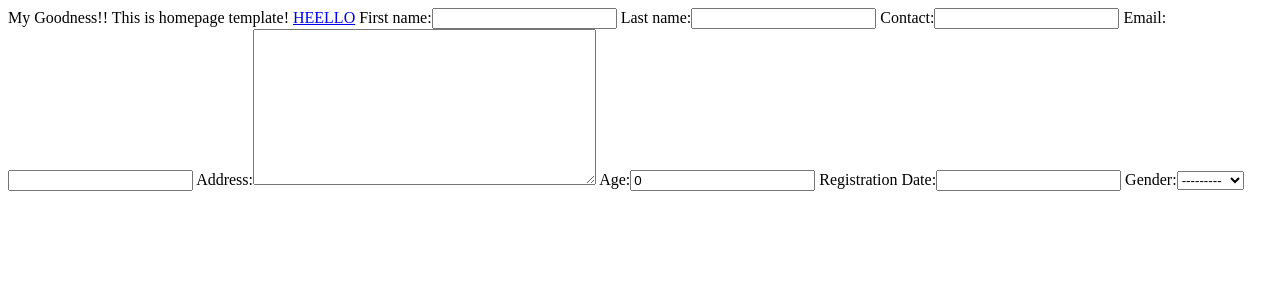
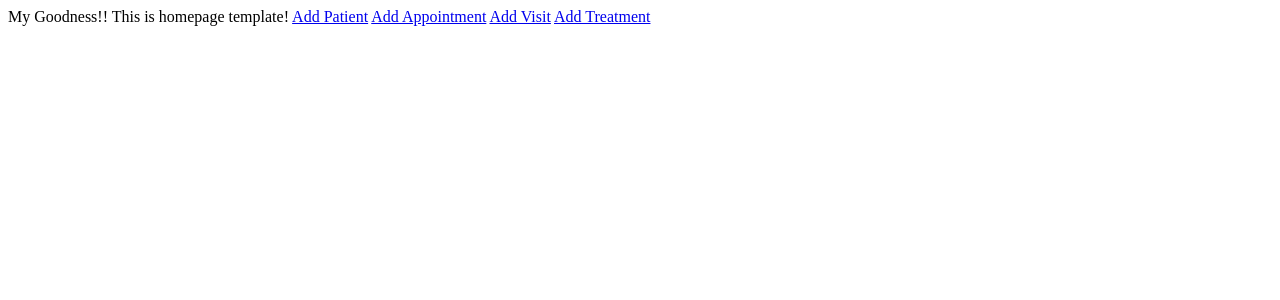
Before and after one commit to katkamrachana/cng, a Django app: template cdac/dental_studio/templates/dental_studio/homepage.html in a window 1280 px wide. Shown: the top 300 px of the page. Run offline with Django 3.2, Linux system fonts and the light colour scheme; the template is opened without the code that fills it: values that come from a table or form of the project are taken from there, others are empty.

Commit message:
django forms implemented for create operation

```diff
--- a/cdac/dental_studio/forms.py
+++ b/cdac/dental_studio/forms.py
@@ -2,25 +2,24 @@ from django import forms
 
 from .models import *
 class PatientForm(forms.ModelForm):
-    address = forms.CharField(widget=forms.Textarea)
     class Meta:
         model = Patient
         fields = ('first_name', 'last_name', 'contact', 'email', 'address', 'age', 'first_appointment_date', 'gender')
+class AppointmentForm(forms.ModelForm):
+    class Meta:
+        model = Appointment
+        fields = ('datetime', 'name', 'contact', 'email', 'address', 'age', 'treatment', 'gender')
 
-'''
 class VisitForm(forms.ModelForm):
-    comments = forms.CharField(widget=forms.Textarea)
-
     class Meta:
         model = Visit
+        fields = ('visited_date','comments','patient','treatment','appointment')
 
-class AppointmentForm(forms.ModelForm):
-    comments = forms.CharField(widget=forms.Textarea)
-
+class TreatmentForm(forms.ModelForm):
     class Meta:
-        model = Appointment
-
-
+        model = Treatment
+        fields = ('name', 'description', 'cost')
+'''
 class TreatmentForm(forms.ModelForm):
     treatment_description = forms.CharField(widget=forms.Textarea)
     class Meta:
--- a/cdac/dental_studio/models.py
+++ b/cdac/dental_studio/models.py
@@ -33,12 +33,12 @@ class PatientAdmin(admin.ModelAdmin):
     list_display = ('__unicode__', 'contact', 'address', 'email', 'age' )
 
 class Treatment(models.Model):
-    treatment_name = models.CharField(max_length=200, unique=True, blank=False)
-    treatment_description = models.CharField(max_length=500)
-    treatment_cost = models.IntegerField(default=0, blank=False)
+    name = models.CharField(max_length=200, unique=True, blank=False)
+    description = models.CharField(max_length=500)
+    cost = models.IntegerField(default=0, blank=False)
 
     def __unicode__(self):
-        return self.treatment_name
+        return self.name
 
 
 
--- a/cdac/dental_studio/templates/dental_studio/homepage.html
+++ b/cdac/dental_studio/templates/dental_studio/homepage.html
@@ -1,3 +1,5 @@
 My Goodness!! This is homepage template!
-<a href="{% url 'patient:patient_create' %}" class="top-menu">HEELLO</a>
-{{form}}
+<a href="{% url 'patient:create' %}" class="top-menu">Add Patient</a>
+<a href="{% url 'appointment:create' %}" class="top-menu">Add Appointment</a>
+<a href="{% url 'visit:create' %}" class="top-menu">Add Visit</a>
+<a href="{% url 'treatment:create' %}" class="top-menu">Add Treatment</a>
--- a/cdac/dental_studio/urls/__init__.py
+++ b/cdac/dental_studio/urls/__init__.py
@@ -4,8 +4,8 @@ from dental_studio.views import home
 
 urlpatterns = [
     url(r'^$', home.welcome, name='welcome'),
-    url(r'^appointment/', include('dental_studio.urls.appointment')),
-    url(r'^visit/', include('dental_studio.urls.visit')),
-    url(r'^treatment/', include('dental_studio.urls.treatment')),
+    url(r'^appointment/', include('dental_studio.urls.appointment', namespace='appointment')),
+    url(r'^visit/', include('dental_studio.urls.visit', namespace='visit')),
+    url(r'^treatment/', include('dental_studio.urls.treatment', namespace='treatment')),
     url(r'^patient/', include('dental_studio.urls.patient', namespace='patient')),
 ]
--- a/cdac/dental_studio/urls/appointment.py
+++ b/cdac/dental_studio/urls/appointment.py
@@ -1,4 +1,6 @@
 from django.conf.urls import url
 from dental_studio.views import appointment
 app_name = 'appointment'
-urlpatterns = [url(r'^(?P<appointment_id>[0-9]+)/$', appointment.appointment_detail, name='appointment')]
+urlpatterns = [url(r'^(?P<appointment_id>[0-9]+)/$', appointment.appointment_detail, name='appointment'),
+                url(r'^add', appointment.appointment_create_edit, name='create'),
+]
--- a/cdac/dental_studio/urls/treatment.py
+++ b/cdac/dental_studio/urls/treatment.py
@@ -1,4 +1,5 @@
 from django.conf.urls import url
-from dental_studio.views import treatment
+from dental_studio.views.treatment import *
 app_name = 'treatment'
-urlpatterns = [url(r'^(?P<treatment_id>[0-9]+)/$', treatment.treatment_detail, name='treatment'),]
+urlpatterns = [url(r'^(?P<treatment_id>[0-9]+)/$', treatment_detail, name='treatment'),
+					url(r'^add', treatment_create_edit, name='create'),]
--- a/cdac/dental_studio/urls/visit.py
+++ b/cdac/dental_studio/urls/visit.py
@@ -1,4 +1,5 @@
 from django.conf.urls import url
-from dental_studio.views import visit
+from dental_studio.views.visit import *
 app_name = 'visit'
-urlpatterns = [url(r'^(?P<visit_id>[0-9]+)/$', visit.visit_detail, name='visit'),]
+urlpatterns = [url(r'^(?P<visit_id>[0-9]+)/$', visit_detail, name='visit'),
+				url(r'^add', visit_create_edit, name='create'),]
```
Also changed, not shown: cdac/dental_studio/urls/patient.py (+4 -4 lines), cdac/dental_studio/views/appointment.py (+9 -1 lines), cdac/dental_studio/views/treatment.py (+8 -1 lines), cdac/dental_studio/views/visit.py (+8 -0 lines).
